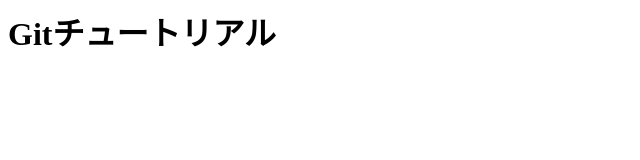
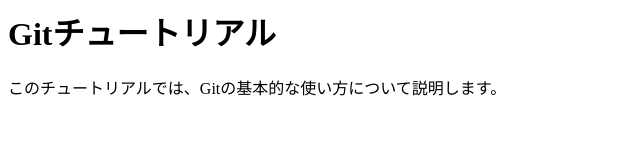
Before and after one commit to taisei123456/git_tutorial, a plain HTML site: page index.html in a window 1280 px wide. Shown: the whole page, without its empty margins (0-640 px from the left). Drawn offline with Linux system fonts and the light colour scheme.

```diff
--- a/index.html
+++ b/index.html
@@ -1 +1,2 @@
 <h1>Gitチュートリアル</h1>
+<p>このチュートリアルでは、Gitの基本的な使い方について説明します。</p>
```
